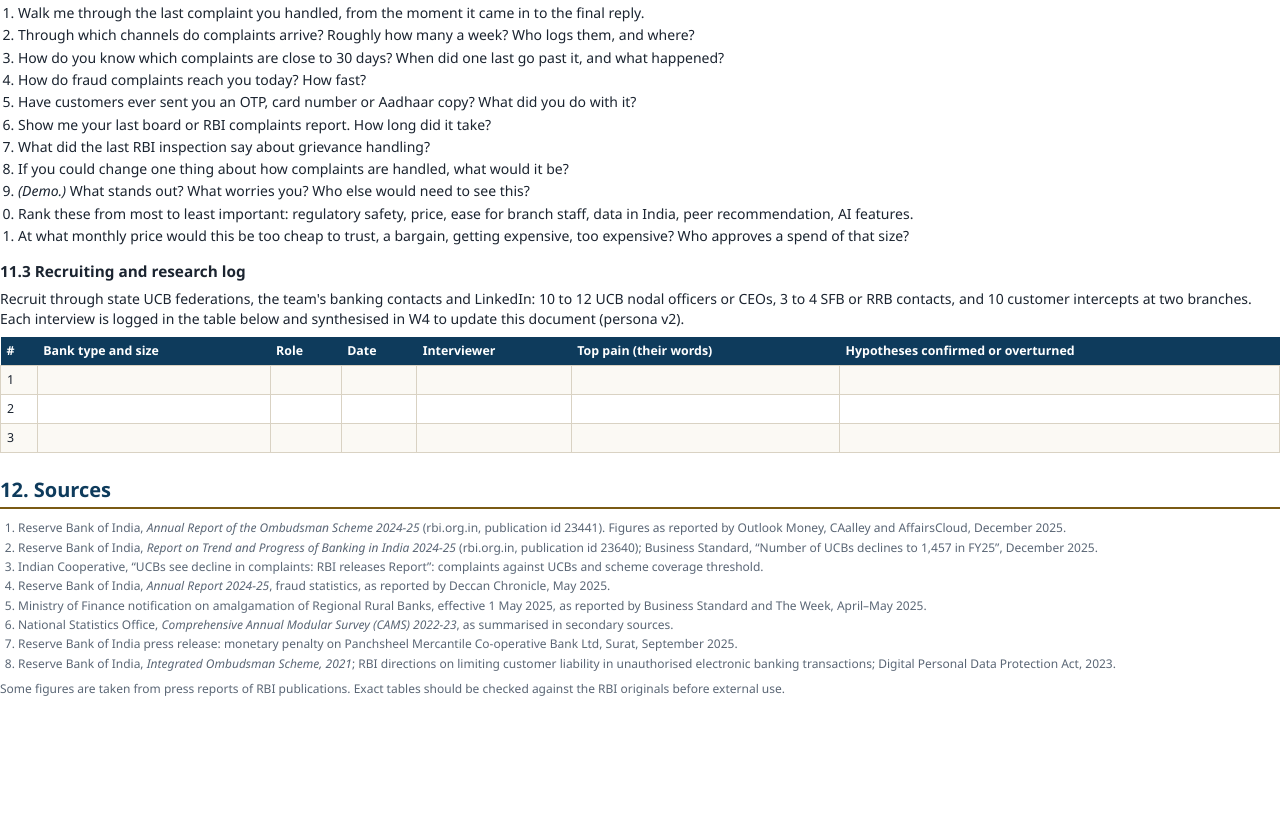
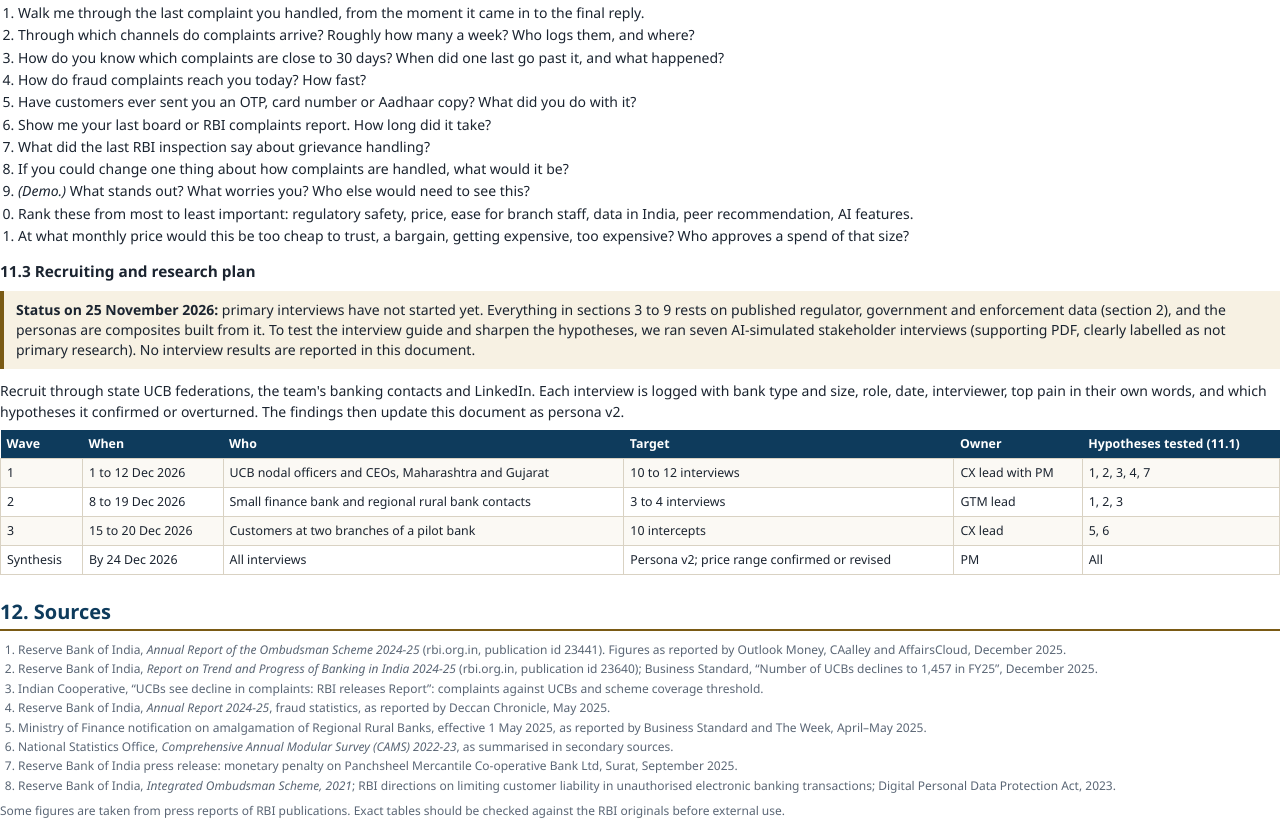
Before and after one commit to connect2soniasuresh-ui/MyComplaintsSystem, a plain HTML site: page capstone/consumer_segment_analysis.html in a window 1280 px wide. Shown: the part 7259-8087 px from the top of the page. Before the commit the page ends 7965 px from the top, so only its background shows below. Drawn offline with Linux system fonts and the light colour scheme.

Commit message:
Capstone docs: research plan and 25 Nov status
Segment analysis 11.3: replace the empty research log with a status note
(no primary interviews yet) and a dated December interview plan.
Strategy doc section 9: add a status-on-submission-day box (done, behind
plan, proposed re-plan). PDFs re-rendered.

Co-Authored-By: Claude Opus 5.5 <noreply@anthropic.com>

```diff
--- a/capstone/consumer_segment_analysis.html
+++ b/capstone/consumer_segment_analysis.html
@@ -240,13 +240,15 @@
   <li>At what monthly price would this be too cheap to trust, a bargain, getting expensive, too expensive? Who approves a spend of that size?</li>
 </ol>
 
-<h3>11.3 Recruiting and research log</h3>
-<p>Recruit through state UCB federations, the team's banking contacts and LinkedIn: 10 to 12 UCB nodal officers or CEOs, 3 to 4 SFB or RRB contacts, and 10 customer intercepts at two branches. Each interview is logged in the table below and synthesised in W4 to update this document (persona v2).</p>
+<h3>11.3 Recruiting and research plan</h3>
+<p class="box"><b>Status on 25 November 2026:</b> primary interviews have not started yet. Everything in sections 3 to 9 rests on published regulator, government and enforcement data (section 2), and the personas are composites built from it. To test the interview guide and sharpen the hypotheses, we ran seven AI-simulated stakeholder interviews (supporting PDF, clearly labelled as not primary research). No interview results are reported in this document.</p>
+<p>Recruit through state UCB federations, the team's banking contacts and LinkedIn. Each interview is logged with bank type and size, role, date, interviewer, top pain in their own words, and which hypotheses it confirmed or overturned. The findings then update this document as persona v2.</p>
 <table>
-  <tr><th>#</th><th>Bank type and size</th><th>Role</th><th>Date</th><th>Interviewer</th><th>Top pain (their words)</th><th>Hypotheses confirmed or overturned</th></tr>
-  <tr><td>1</td><td></td><td></td><td></td><td></td><td></td><td></td></tr>
-  <tr><td>2</td><td></td><td></td><td></td><td></td><td></td><td></td></tr>
-  <tr><td>3</td><td></td><td></td><td></td><td></td><td></td><td></td></tr>
+  <tr><th>Wave</th><th>When</th><th>Who</th><th>Target</th><th>Owner</th><th>Hypotheses tested (11.1)</th></tr>
+  <tr><td>1</td><td>1 to 12 Dec 2026</td><td>UCB nodal officers and CEOs, Maharashtra and Gujarat</td><td>10 to 12 interviews</td><td>CX lead with PM</td><td>1, 2, 3, 4, 7</td></tr>
+  <tr><td>2</td><td>8 to 19 Dec 2026</td><td>Small finance bank and regional rural bank contacts</td><td>3 to 4 interviews</td><td>GTM lead</td><td>1, 2, 3</td></tr>
+  <tr><td>3</td><td>15 to 20 Dec 2026</td><td>Customers at two branches of a pilot bank</td><td>10 intercepts</td><td>CX lead</td><td>5, 6</td></tr>
+  <tr><td>Synthesis</td><td>By 24 Dec 2026</td><td>All interviews</td><td>Persona v2; price range confirmed or revised</td><td>PM</td><td>All</td></tr>
 </table>
 
 <!-- 12 -->
```
Also changed, not shown: capstone/strategy_gtm_execution_plan.html (+10 -0 lines), 2 other files.
